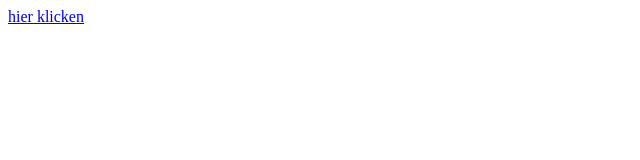
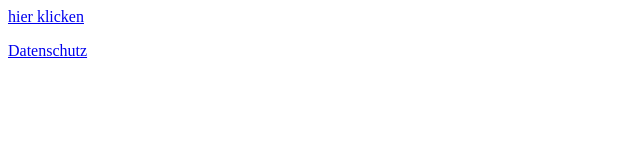
Before and after one commit to Dilluxy/Kontaktformular, a plain HTML site: page index.html in a window 1280 px wide. Shown: the whole page, without its empty margins (0-640 px from the left). Drawn offline with Linux system fonts and the light colour scheme.

Commit message:
Update index.html

```diff
--- a/index.html
+++ b/index.html
@@ -8,3 +8,7 @@
    src="https://www.gratis-kontaktformular.de/formular2.php?i=6114656625ccfe0bb8ad5642907f5d70"
    type="text/javascript">
 </script>
+
+<footer>
+  <p><a href="legal.html">Datenschutz</a></p>
+</footer>
```
